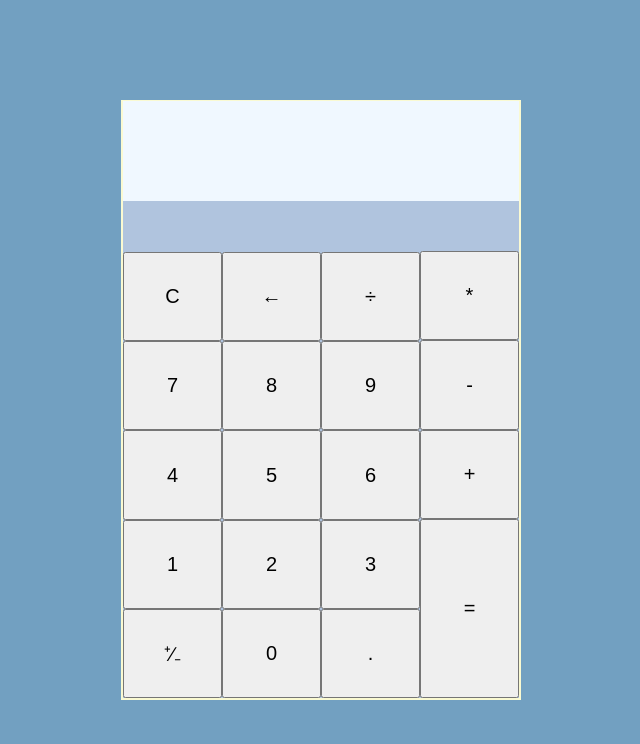
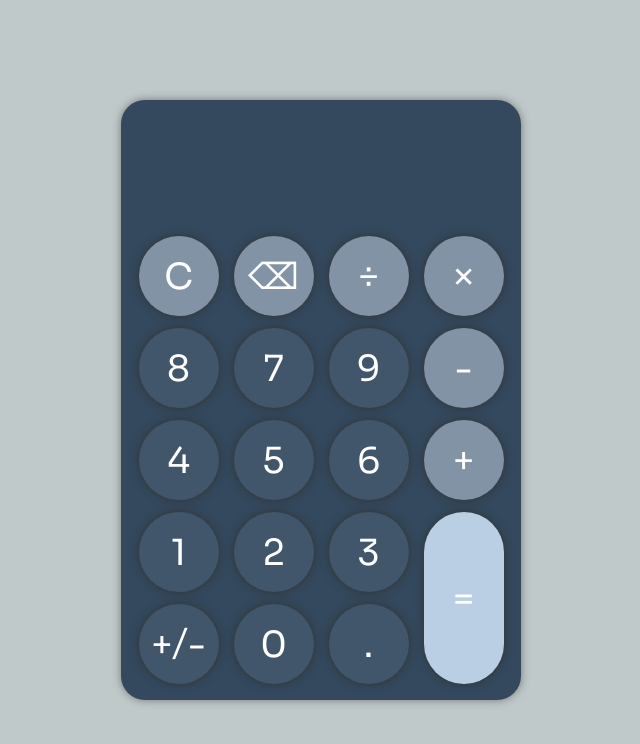
Before and after one commit to wpolitowski/Calculator, a plain HTML site: page index.html in a window 1280 px wide. Shown: the whole page, without its empty margins (319-959 px from the left). Drawn offline with Linux system fonts and the light colour scheme.

Commit message:
Improve styling and fix deleting of characters (ghosts)

```diff
--- a/css/styles.css
+++ b/css/styles.css
@@ -1,7 +1,14 @@
+@import url('https://fonts.googleapis.com/css2?family=Epilogue:wght@100;200;300;400;700&family=Poppins:wght@100;200;300;400;700;900&family=Roboto:wght@100;300;400;700;900&family=Sora:wght@100;200;300;400;700&display=swap');
+
 * {
     margin: 0;
     box-sizing: border-box;
-    /border: none;
+    border: none;
+    padding: 0;
+
+    font-family: 'Sora', sans-serif;
+    font-weight: 400;
+    color: #fff;
 }
 
 body {
@@ -9,46 +16,62 @@ body {
     flex-direction: column;
     align-items: center;
     justify-content: center;
-    background-color: #72A0C1;
+    background-color: #BFC9CA;
     min-height: 100vh;
 }
 
 .calculator {
+    display: flex;
+    flex-direction: column;
     width: 400px;
     height: 600px;
-    border: 2px solid lightgoldenrodyellow;
-    background-color: #B0C4DE;
+    background-color: #34495E;
+    box-shadow: 0 0 8px 0px #777;
+    border-radius: 24px;
+}
+
+.result {
+    min-height: 120px;
+    font-size: 48px;
+    line-height: 1;
+    text-align: right;
+    word-break: break-all;
+    padding: 20px 16px;
+}
+
+.buttons-container {
+    padding: 10px;
     display: flex;
-    flex-flow: row wrap-reverse;
+    flex-flow: column wrap;
+    align-items: center;
+    justify-content: center;
+    height: 480px;
 }
 
 button {
-    height: 15%;
-    width: 25%;
-    font-size: 20px;
+    line-height: 5px;
+    font-size: 36px;
+    width: 80px;
+    height: 80px;
+    flex: 0 0 auto;
+    border-radius: 50%;
+    box-shadow: 0 0 10px #333;
+    margin: 6px;
+    background-color: #41566b;
+
 }
 
 button.equals {
-    height: 30%;
+    height: 172px;
+    border-radius: 40px;
 }
 
-
-button:nth-of-type(2n+5), button:nth-of-type(4n+6) {
-    margin-bottom: -90px;
+.equals {
+    background-color: #bacfe4;
 }
 
-button:disabled {
-
+.operator,
+.clear,
+.delete {
+    background-color: #8193a5;
 }
-
-.result {
-    flex-basis: 100%;
-    min-height: 100px;
-    align-self: flex-end;
-    margin-bottom: 50px;
-    background-color: aliceblue;
-    font-size: 36px;
-    text-align: right;
-    padding: 10px;
-    word-break: break-word;
-}
--- a/index.html
+++ b/index.html
@@ -9,37 +9,35 @@
     </head>
     <body>
         <div class="calculator">
-            <button data-value="" class="plus-minus">&#8314;&#8725;&#8331;</button>
-            <button data-value="0">0</button>
-            <button data-value="." class="decimal">.</button>
-            <button data-value="=" class="equals">=</button>
+            <div class="result"></div>
+            <div class="buttons-container">
+                <button data-value="C" class="clear">C</button>
+                <button data-value="8">8</button>
+                <button data-value="4">4</button>
+                <button data-value="1">1</button>
+                <button data-value="" class="plus-minus">+&#8725;-</button>
 
-            <button data-value="1">1</button>
-            <button data-value="2">2</button>
-            <button data-value="3">3</button>
-            <button data-value="+" class="operator">+</button>
+                <button data-value="Backspace" class="delete">&#9003;</button>
+                <button data-value="7">7</button>
+                <button data-value="5">5</button>
+                <button data-value="2">2</button>
+                <button data-value="0">0</button>
 
-            <button data-value="4">4</button>
-            <button data-value="5">5</button>
-            <button data-value="6">6</button>
-            <button data-value="-" class="operator">-</button>
+                <button data-value="/" class="operator">&#247;</button>
+                <button data-value="9">9</button>
+                <button data-value="6">6</button>
+                <button data-value="3">3</button>
+                <button data-value="." class="decimal">.</button>
 
-            <button data-value="7">7</button>
-            <button data-value="8">8</button>
-            <button data-value="9">9</button>
-            <button data-value="*" class="operator">*</button>
-
-            <!-- <button class="percentage">%</button>              -->
-            <button data-value="C" class="clear">C</button>
-            <button data-value="Backspace" class="delete">&larr;</button>
-            <button data-value="/" class="operator">&#247;</button>
-
-            <div class="result"></div>
+                <button data-value="*" class="operator">×</button>
+                <button data-value="-" class="operator">-</button>
+                <button data-value="+" class="operator">+</button>
+                <button data-value="=" class="equals">=</button>
+            </div>
         </div>
 
 
-        <!-- &#9003; backspace symbol -->
-
+        <!-- ; backspace symbol  &#8314;&#8725;&#8331;-->
 
         <script src="./scripts/script.js"></script>
     </body>
--- a/scripts/script.js
+++ b/scripts/script.js
@@ -66,11 +66,10 @@ function evaluateExpression() {
         if (result === Infinity || result === -Infinity) {
             currOp[2] = '';
         } else { //typical execution
-            currOp = [result.toString(),'',''];
-
-            if (this.textContent !== '=') {
-                currOp[1] = this.textContent;
+            if (currOp[1] !== '=') {
+                currOp = [result.toString(),currOp[1],''];
             } //add an operator for the next calculation if function was called by the operator
+            else currOp = [result.toString(),'',''];
         }
 
         display();
@@ -78,9 +77,21 @@ function evaluateExpression() {
 }
 
 function display() {
-    resultDiv.textContent = currOp.join('').substring(0,41);
-    const str = resultDiv.textContent;
+    let str = resultDiv.textContent;
+    str = resultDiv.textContent = currOp.join('').substring(0,22);
+
+    if (str.length === 22) { //trim currOp as well to make sure no 'ghost' characters are accepted (they would have to be deleted by user)
+        if (currOp[1]) {
+            const op = str.indexOf(currOp[1]);
+            currOp[0] = str.slice(0,op);
+            currOp[2] = str.slice(op+1);
+        } else {
+            currOp[0] = str;
+        }
+    }
+
     if (str.includes('/')) resultDiv.textContent = str.replace('/','÷');
+    else if (str.includes('*')) resultDiv.textContent = str.replace('*','×');
 }
 
 
@@ -175,7 +186,6 @@ function enableNumbers() {
     numbers.forEach(number => number.disabled = false);
 }
 
-
 //KEYBOARD SUPPORT
 window.addEventListener("keydown", handleKeyboardInput); // check (e)
 
```
